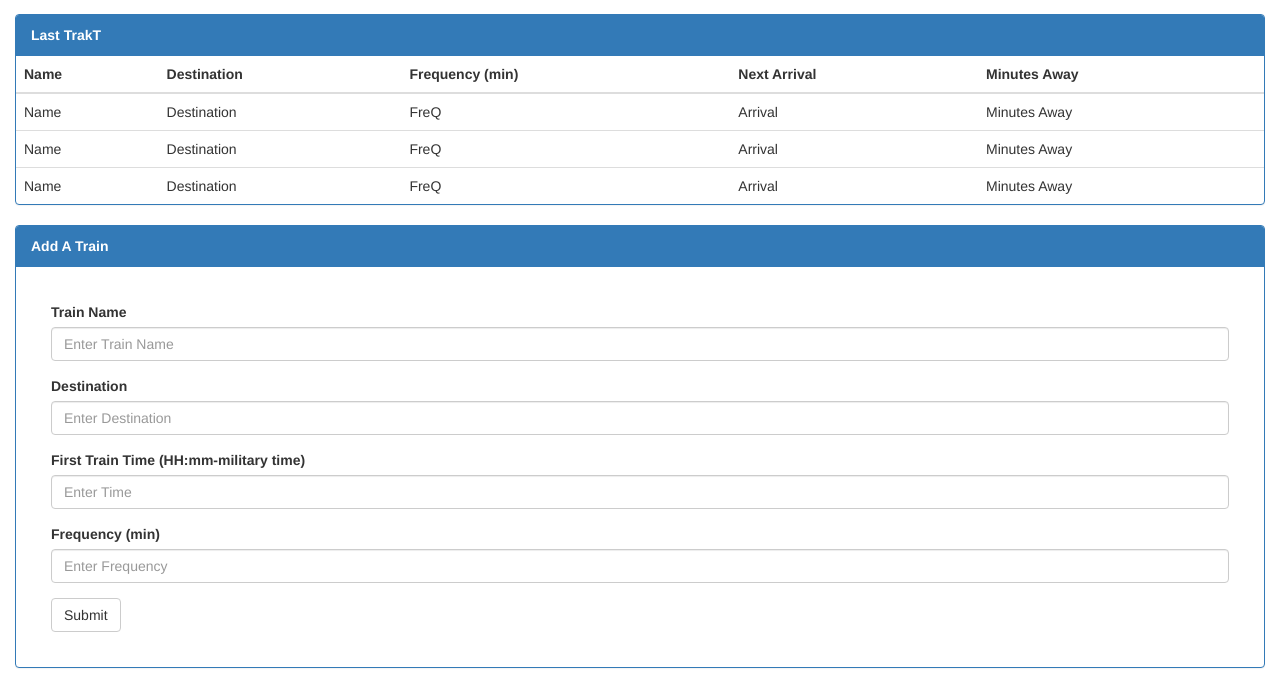
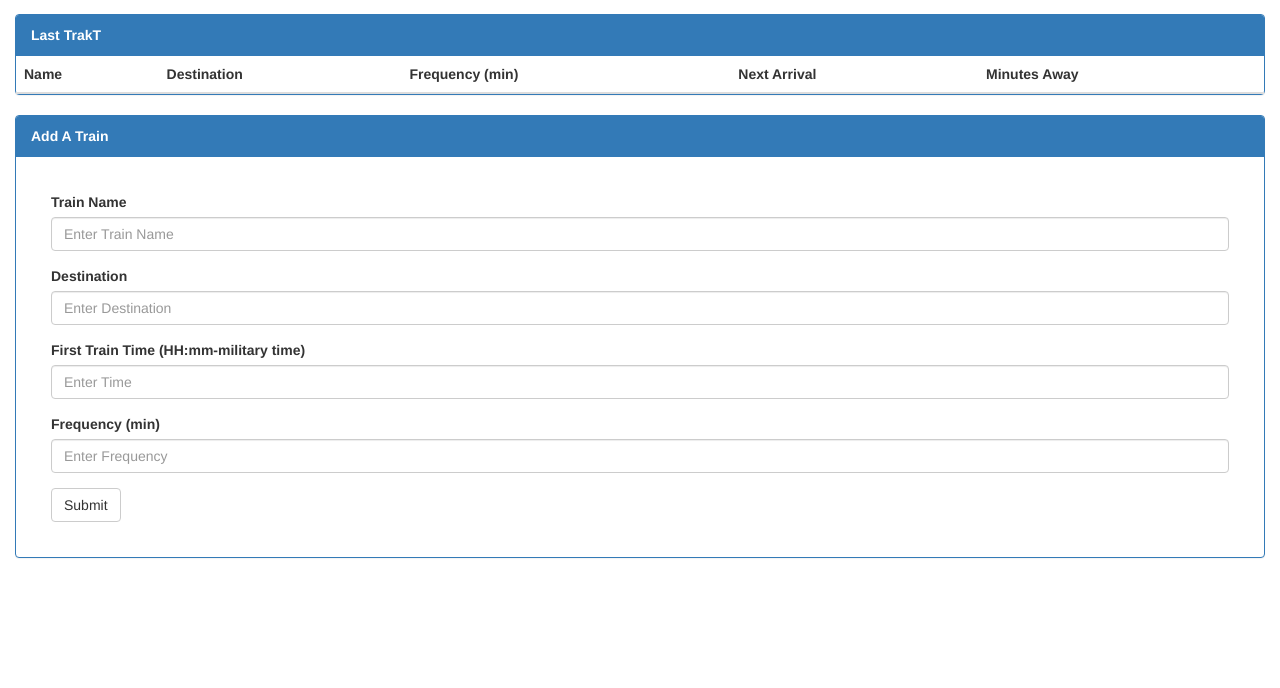
Before and after one commit to curtis-atkins/Firebase-Train-Scheduler, a plain HTML site: page index.html in a window 1280 px wide. Shown: the part 151-839 px from the top of the page. After the commit the page ends 800 px from the top, so only its background shows below. Drawn offline with nearby package versions, Linux system fonts and the light colour scheme.

Commit message:
due date submission 2

```diff
--- a/assets/javascript/logic.js
+++ b/assets/javascript/logic.js
@@ -46,13 +46,7 @@ $(document).ready(function() {
         alert("Your Train is being TrakT");
 
         //Clear form
-/*        $("#trainName").val("");
-        $("#destination").val("");
-        $("#trainTime").val("");
-        $("#frequency").val("");
-        });
-*/
-    $("#form").get(0).reset()
+   $("#form").get(0).reset()
 
     //firebase watcher
     database.ref().on("child_added", function(childSnapshot, prevChildKey) {
@@ -84,3 +78,4 @@ $(document).ready(function() {
     });
 
 });
+    });
--- a/index.html
+++ b/index.html
@@ -31,7 +31,7 @@
                        <strong>Last TrakT</strong>
                     </div>
 
-                    <table class="table table-hover" id="#traktTable">
+                    <table class="table table-hover" id="traktTable">
                         <thead>
                             <tr>
                                 <th>Name</th>
@@ -43,29 +43,6 @@
                         </thead>
 
                         <tbody>
-                            <tr>
-                                <td>Name</td>
-                                <td>Destination</td>
-                                <td>FreQ</td>
-                                <td>Arrival</td>
-                                <td>Minutes Away</td>
-                            </tr>
-
-                            <tr>
-                                <td>Name</td>
-                                <td>Destination</td>
-                                <td>FreQ</td>
-                                <td>Arrival</td>
-                                <td>Minutes Away</td>
-                            </tr>
-
-                            <tr>
-                                <td>Name</td>
-                                <td>Destination</td>
-                                <td>FreQ</td>
-                                <td>Arrival</td>
-                                <td>Minutes Away</td>
-                            </tr>
                         </tbody>
                     </table>
                 </div>
```
